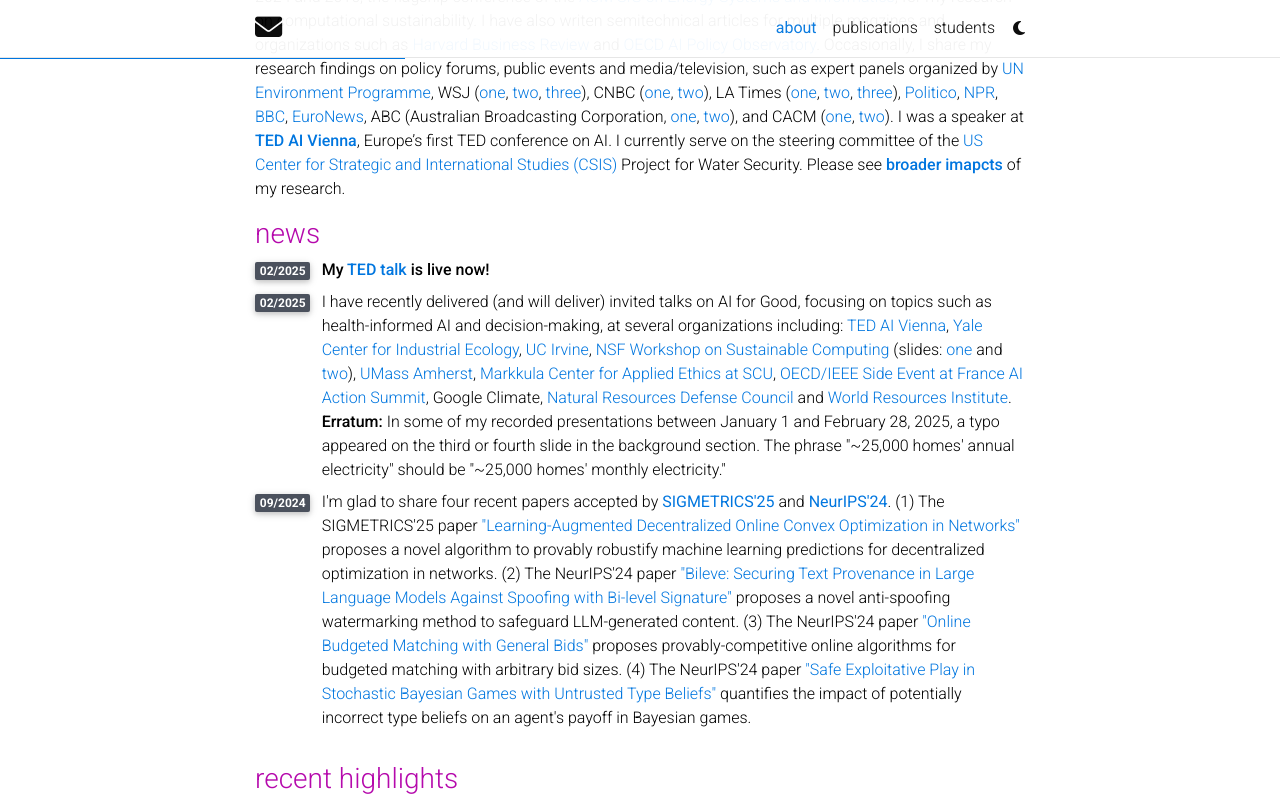
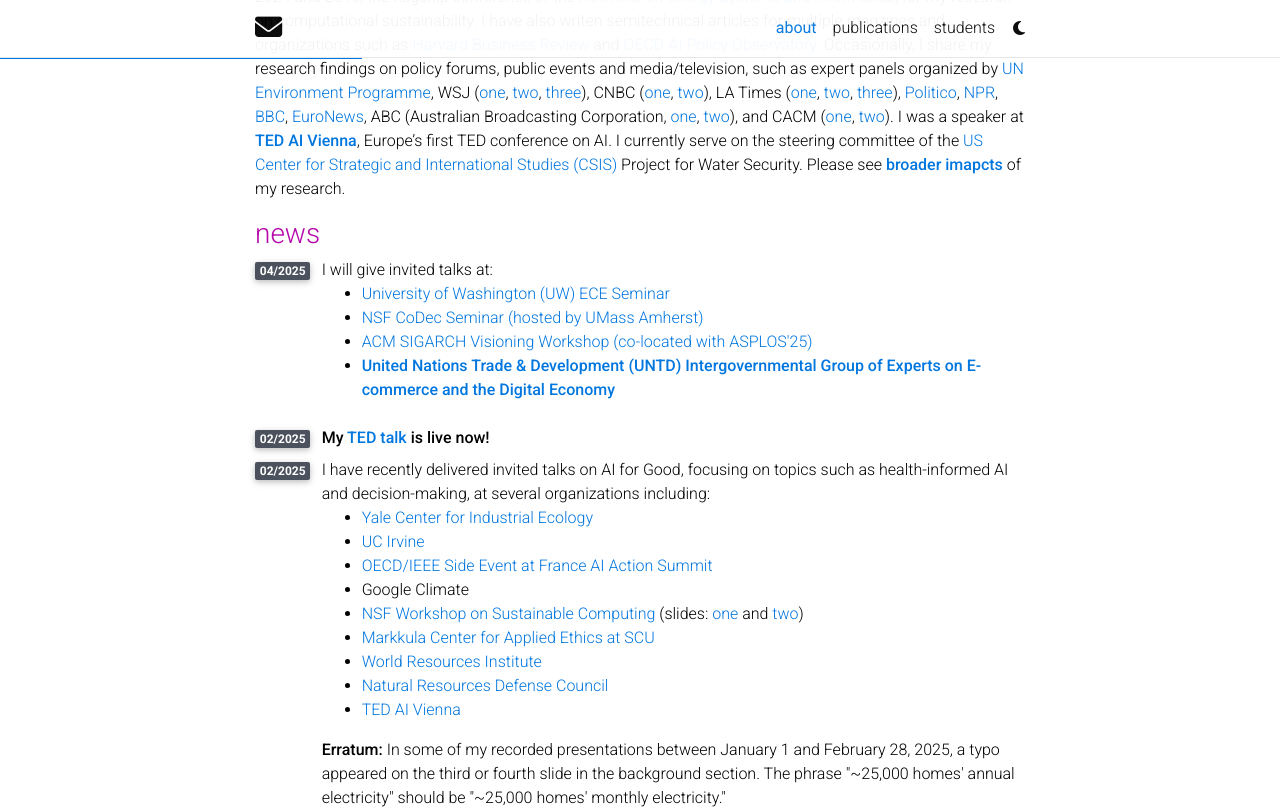
Before and after one commit to shaoleiren/shaoleiren.github.io, a Jekyll site: the page built from _pages/about.md, in a window 1280 px wide and 900 px high, scrolled down 865 px, cut to the strip 0-808 px from the top of the window. Built offline with Jekyll 4.4.1, drawn with Linux system fonts in a browser that asks for light colours; full-size pictures stand in for the smaller copies a plugin makes; comment, search, counter and statistics services are not loaded; a style sheet for code colours, icons or effects is not loaded.

Commit message:
Update about.html

```diff
--- a/_layouts/about.html
+++ b/_layouts/about.html
@@ -55,6 +55,35 @@
           <div class="row" style="margin-bottom: 8px;">
               <div class="col-xs-1 cl-sm-1 col-md-1 text-center" style="width: 30px;">
                 <span class="badge font-weight-bold stylish-color text-uppercase align-middle" style="min-width: 30px;">
+                 04/2025
+                </span>
+              </div>
+              <div class="col-xs-11 cl-sm-11 col-md-11 mt-2 mt-md-0">
+                 I will give invited talks at:
+                 <ul>
+                   <li>
+                   <a href="https://www.ece.uw.edu/">University of Washington (UW) ECE Seminar</a>
+                   </li>
+
+                   <li>
+                   <a href="https://codecexp.us/">NSF CoDec Seminar (hosted by UMass Amherst)</a>
+                   </li>
+
+                   <li>
+                   <a href="https://www.asplos-conference.org/asplos2025/workshops-and-tutorials/">ACM SIGARCH Visioning Workshop (co-located with ASPLOS'25)</a>
+                   </li>
+
+                   <li>
+                   <strong><a href="https://unctad.org/meeting/intergovernmental-group-experts-e-commerce-and-digital-economy-eighth-session">United Nations Trade & Development (UNTD) Intergovernmental Group of Experts on E-commerce and the Digital Economy</a></strong>
+                   </li>
+
+                 </ul>
+              </div>
+          </div>
+
+          <div class="row" style="margin-bottom: 8px;">
+              <div class="col-xs-1 cl-sm-1 col-md-1 text-center" style="width: 30px;">
+                <span class="badge font-weight-bold stylish-color text-uppercase align-middle" style="min-width: 30px;">
                  02/2025
                 </span>
               </div>
@@ -71,18 +100,45 @@
                 </span>
               </div>
               <div class="col-xs-11 cl-sm-11 col-md-11 mt-2 mt-md-0">
-                 I have recently delivered (and will deliver) invited talks on AI for Good, focusing on topics such as health-informed AI and decision-making, at several organizations including:
-                 <a href="https://www.ted.com/talks/shaolei_ren_ai_consumes_a_lot_of_water_but_why">TED AI Vienna</a>,
-                 <a href="https://cie.research.yale.edu/events/digital-economy-and-environment">Yale Center for Industrial Ecology</a>,
-                 <a href="https://ics.uci.edu/event/the-unpaid-toll-quantifying-and-minimizing-the-public-health-impact-of-ai/">UC Irvine</a>,
-                 <a href="https://nsf-desc-2024.github.io/program/">NSF Workshop on Sustainable Computing</a> (slides: <a href="https://www.dropbox.com/scl/fi/h6avfdwhburrbhnwjbsx5/slides_water_2025_short.pdf?rlkey=pege5u56h5qsij1fxvneb35z6&e=1&st=8adnphwj&dl=0">one</a> and <a href="https://www.dropbox.com/scl/fi/82nhgnt5m3dbiltl9annk/Slides_General_Water.pdf?rlkey=4xdk1f47ngcehpbhwgyb5q05c&st=2kh48v8s&dl=0">two</a>),
-                 <a href="https://codecexp.us/">UMass Amherst</a>, <a href="https://www.scu.edu/ethics/events/ai-and-the-environment/">Markkula Center for Applied Ethics at SCU</a>,
-                 <a href="https://www.elysee.fr/en/sommet-pour-l-action-sur-l-ia/side-events-at-the-summit">OECD/IEEE Side Event at France AI Action Summit</a>,
-                 Google Climate,
-                 <a href="https://www.nrdc.org/">Natural Resources Defense Council</a> and
-                 <a href="https://www.wri.org/">World Resources Institute</a>.
+                 I have recently delivered invited talks on AI for Good, focusing on topics such as health-informed AI and decision-making, at several organizations including:
+                 <ul>
+                   <li>
+                     <a href="https://cie.research.yale.edu/events/digital-economy-and-environment">Yale Center for Industrial Ecology</a>
+                   </li>
 
-                 <br/>
+                   <li>
+                     <a href="https://ics.uci.edu/event/the-unpaid-toll-quantifying-and-minimizing-the-public-health-impact-of-ai/">UC Irvine</a>
+                   </li>
+
+                   <li>
+                     <a href="https://www.elysee.fr/en/sommet-pour-l-action-sur-l-ia/side-events-at-the-summit">OECD/IEEE Side Event at France AI Action Summit</a>
+                   </li>
+
+                   <li>
+                     Google Climate
+                   </li>
+
+                   <li>
+                     <a href="https://nsf-desc-2024.github.io/program/">NSF Workshop on Sustainable Computing</a> (slides: <a href="https://www.dropbox.com/scl/fi/h6avfdwhburrbhnwjbsx5/slides_water_2025_short.pdf?rlkey=pege5u56h5qsij1fxvneb35z6&e=1&st=8adnphwj&dl=0">one</a> and <a href="https://www.dropbox.com/scl/fi/82nhgnt5m3dbiltl9annk/Slides_General_Water.pdf?rlkey=4xdk1f47ngcehpbhwgyb5q05c&st=2kh48v8s&dl=0">two</a>)
+                   </li>
+
+                   <li>
+                     <a href="https://www.scu.edu/ethics/events/ai-and-the-environment/">Markkula Center for Applied Ethics at SCU</a>
+                   </li>
+
+                   <li>
+                     <a href="https://www.wri.org/">World Resources Institute</a>
+                   </li>
+
+                   <li>
+                     <a href="https://www.nrdc.org/">Natural Resources Defense Council</a>
+                   </li>
+
+
+                   <li>
+                     <a href="https://www.ted.com/talks/shaolei_ren_ai_consumes_a_lot_of_water_but_why">TED AI Vienna</a>
+                   </li>
+                 </ul>
 
                  <strong>Erratum:</strong> In some of my recorded presentations between January 1 and February 28, 2025, a typo appeared on the third or fourth slide in the background section. The phrase "~25,000 homes' annual electricity" should be "~25,000 homes' monthly electricity."
               </div>
```
